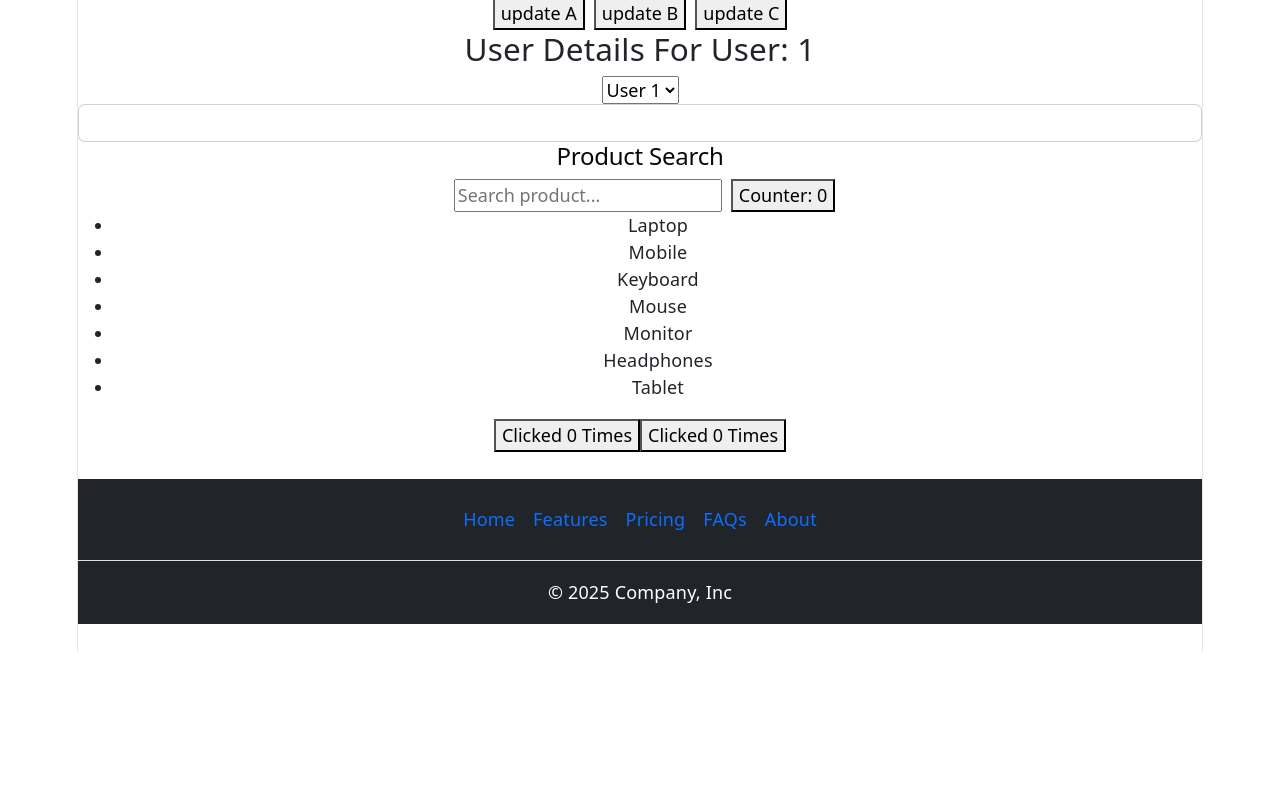
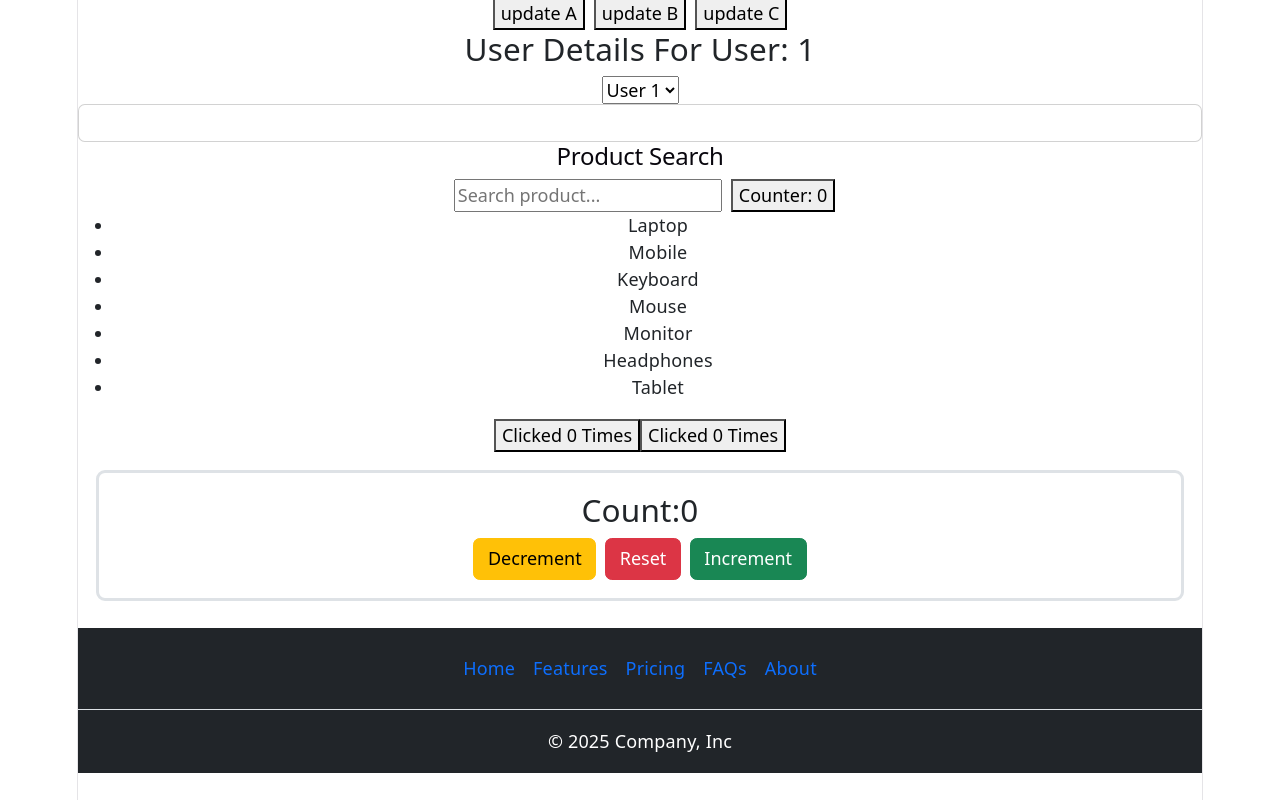
Before and after one commit to srinithreddy16/react-engineering-playbook, a React (Vite) app in the folder my-app/: page / in a window 1280 px wide. Shown: the part 9955-10755 px from the top of the page. Before the commit the page ends 10606 px from the top, so only its background shows below. Built offline with nearby package versions, Linux system fonts and the light colour scheme; no server answers; the HTML template or start-up script is replaced by a standard one.

Commit message:
Add withLogger HOC to log MyCounter mount, render, and unmount.

```diff
--- a/my-app/eslint.config.js
+++ b/my-app/eslint.config.js
@@ -23,7 +23,7 @@
       'react-hooks/set-state-in-effect': 'off',
       'react-refresh/only-export-components': [
         'error',
-        { allowConstantExport: true, extraHOCs: ['CounterComponent'] },
+        { allowConstantExport: true, extraHOCs: ['CounterComponent', 'withLogger'] },
       ],
     },
   },
--- /dev/null
+++ b/my-app/src/components/HOC/MyCounter.tsx
@@ -0,0 +1,23 @@
+import { useState } from 'react'
+import  withLogger from '../../utils/LoggerHOC';
+
+function MyCounter() {
+  const [count, setCount] = useState(0);
+
+  return <div className="border border-3 rounded-3 m-3 p-3 text-center">
+          <h3>Count:{count}</h3>
+
+          <button className="btn btn-warning" onClick={()=>setCount(count-1)}>
+              Decrement
+          </button>
+          <button className="btn btn-danger mx-2" onClick={()=>setCount(0)}>
+              Reset
+          </button>
+          <button className="btn btn-success" onClick={()=>{
+              setCount((prevState)=>prevState+1); // async code
+              console.log('count: ',count);
+          }}>Increment</button>
+      </div>
+}
+// export default MyCounter;
+export default withLogger(MyCounter);
--- a/my-app/src/components/body/body.tsx
+++ b/my-app/src/components/body/body.tsx
@@ -27,6 +27,7 @@
 import UseMemoTest from "../hooks/UseMemoTest.tsx";
 import ClickCounter from "../HOC/ClickCounter.tsx";
 import HoverCounter from "../HOC/HoverCounter.tsx";
+import MyCounter from "../HOC/MyCounter.tsx";
 
 function Body(){
   console.log(add(10,20));
@@ -65,6 +66,7 @@
     <UseMemoTest/>
     <ClickCounter/>
     <HoverCounter/>
+    <MyCounter/>
 
 
 
--- /dev/null
+++ b/my-app/src/utils/LoggerHOC.tsx
@@ -0,0 +1,14 @@
+import { useEffect } from "react";
+
+export default function withLogger(WrappedComponent: any) {
+  return function EnhancedComponent(props: any) {
+    useEffect(() => {
+      console.log(`${WrappedComponent.name} mounted`);
+      return () => {
+        console.log(`${WrappedComponent.name} unmounted`);
+      };
+    }, []);
+    console.log(`${WrappedComponent.name} rendered`);
+    return <WrappedComponent {...props} />;
+  };
+}
```
